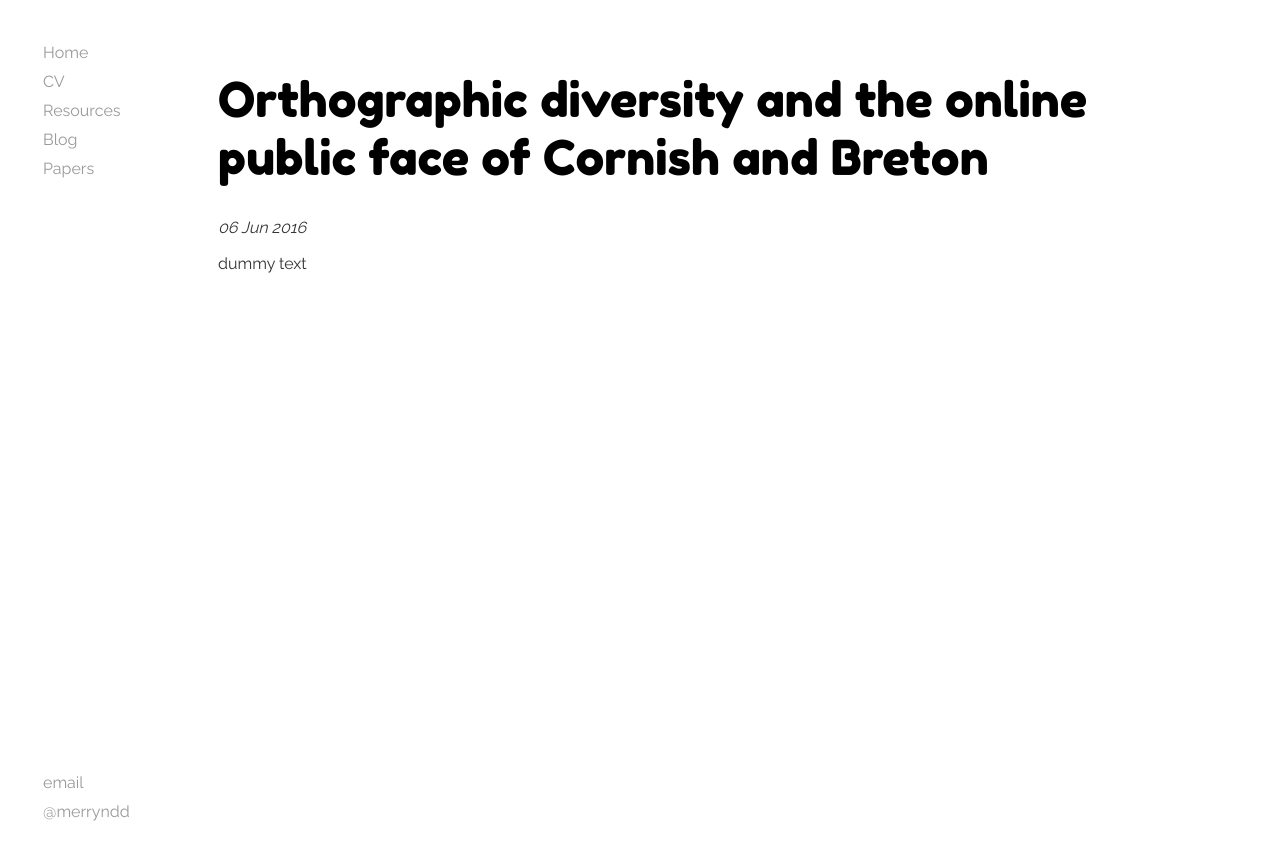
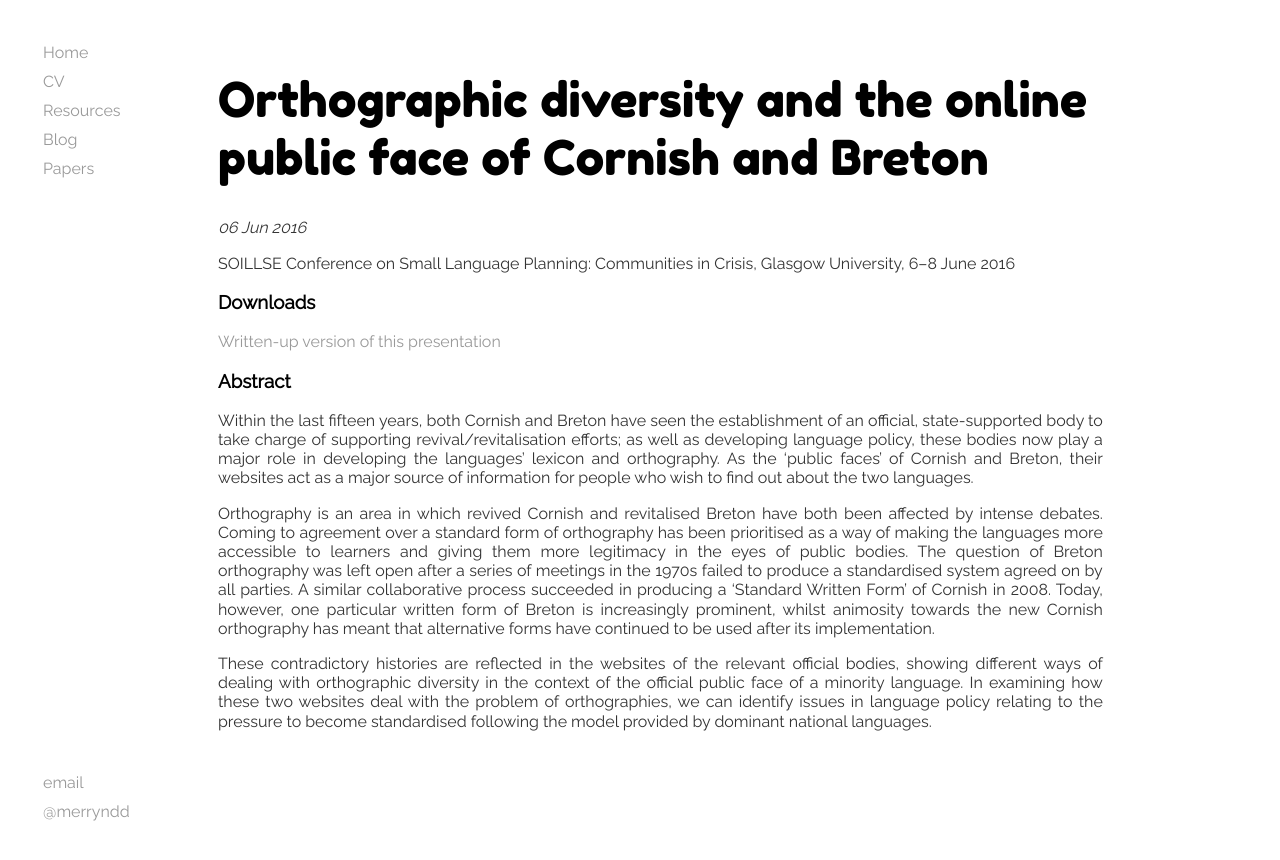
Before and after one commit to merryndd/merryndd.github.io, a Jekyll site: the page built from _posts/2016-06-06-online-cornish-breton.html, in a window 1280 px wide. Shown: the top 860 px of the page. Built offline with Jekyll 4.4.1, drawn with Linux system fonts in a browser that asks for light colours.

Commit message:
Update 2016-06-06-online-cornish-breton.html

```diff
--- a/_posts/2016-06-06-online-cornish-breton.html
+++ b/_posts/2016-06-06-online-cornish-breton.html
@@ -4,4 +4,14 @@ title: "Orthographic diversity and the online public face of Cornish and Breton"
 date: 2016-06-06
 categories: [papers]
 ---
-<p>dummy text</p>
+<p>SOILLSE Conference on Small Language Planning: Communities in Crisis, Glasgow University, 6–8 June 2016</p>
+
+<h3>Downloads</h3>
+<p><a href="https://www.academia.edu/26038260">Written-up version of this presentation</a></p>
+
+<h3>Abstract</h3>
+<p>Within the last fifteen years, both Cornish and Breton have seen the establishment of an official, state-supported body to take charge of supporting revival/revitalisation efforts; as well as developing language policy, these bodies now play a major role in developing the languages’ lexicon and orthography. As the ‘public faces’ of Cornish and Breton, their websites act as a major source of information for people who wish to find out about the two languages.</p>
+
+<p>Orthography is an area in which revived Cornish and revitalised Breton have both been affected by intense debates. Coming to agreement over a standard form of orthography has been prioritised as a way of making the languages more accessible to learners and giving them more legitimacy in the eyes of public bodies. The question of Breton orthography was left open after a series of meetings in the 1970s failed to produce a standardised system agreed on by all parties. A similar collaborative process succeeded in producing a ‘Standard Written Form’ of Cornish in 2008. Today, however, one particular written form of Breton is increasingly prominent, whilst animosity towards the new Cornish orthography has meant that alternative forms have continued to be used after its implementation.<p>
+
+<p>These contradictory histories are reflected in the websites of the relevant official bodies, showing different ways of dealing with orthographic diversity in the context of the official public face of a minority language. In examining how these two websites deal with the problem of orthographies, we can identify issues in language policy relating to the pressure to become standardised following the model provided by dominant national languages.</p>
```
